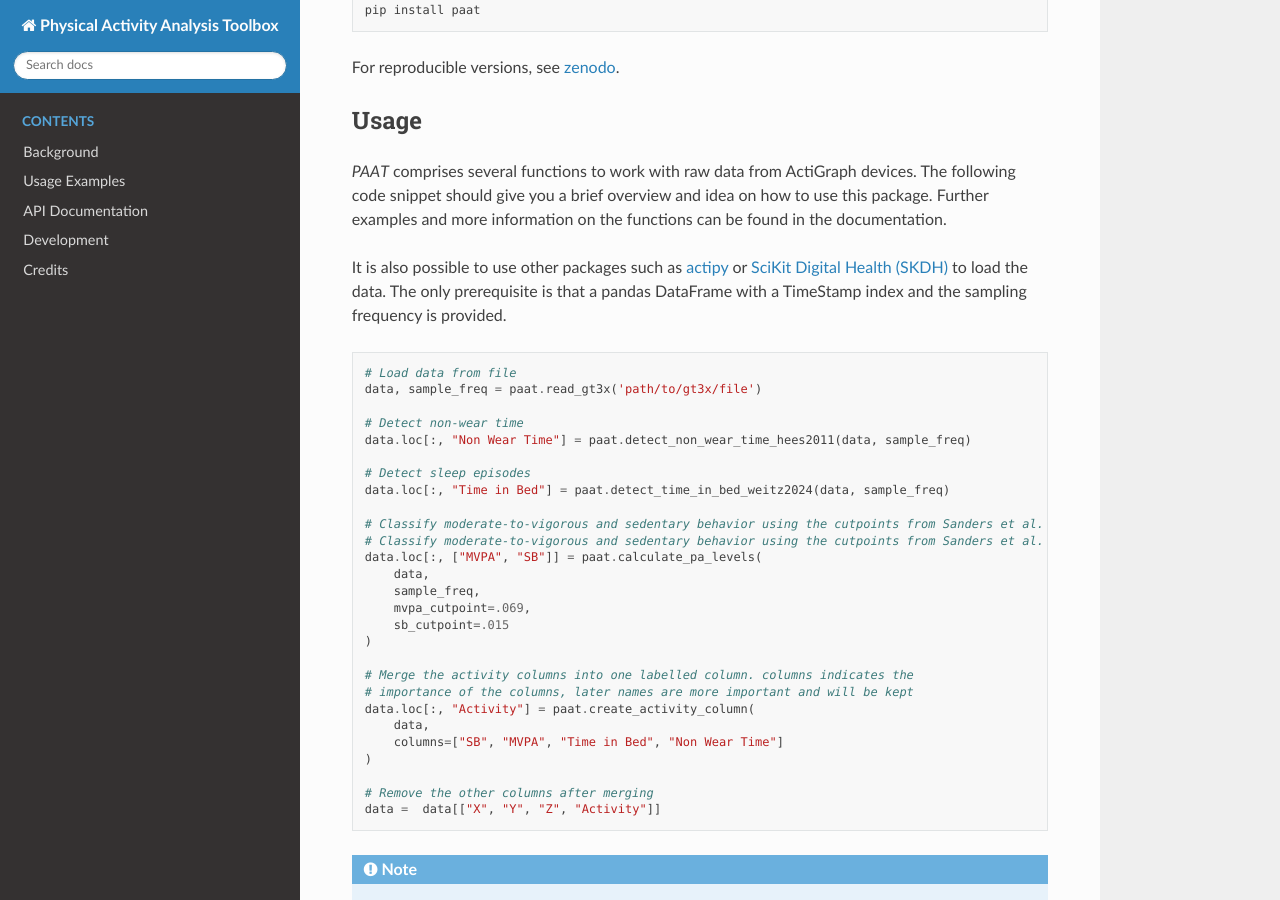
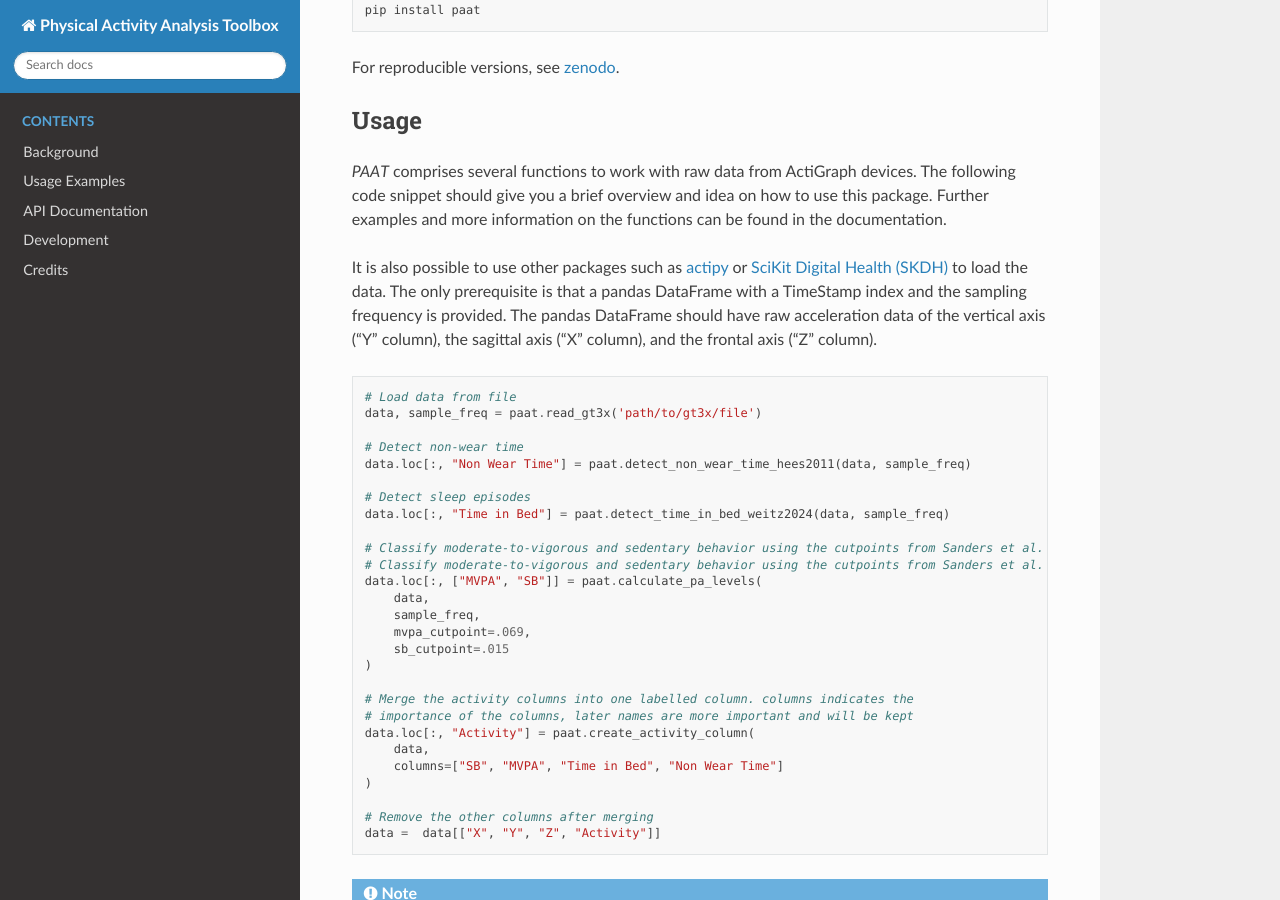
Before and after one commit to Trybnetic/paat, a Sphinx documentation site: the page built from docs/source/index.rst, in a window 1280 px wide and 900 px high, scrolled down 375 px. Built offline with Sphinx 7.4.7 and the Read the Docs theme 3.1.0, drawn with Linux system fonts in a browser that asks for light colours.

Commit message:
adds info that YXZ acceleration columns are required (fixes #49) and which axis refers to which axes of the human body (fixes #52)

```diff
--- a/README.rst
+++ b/README.rst
@@ -46,7 +46,7 @@ Usage
 
 *PAAT* comprises several functions to work with raw data from ActiGraph devices. The following code snippet should give you a brief overview and idea on how to use this package. Further examples and more information on the functions can be found in the documentation.
 
-It is also possible to use other packages such as `actipy <https://github.com/OxWearables/actipy>`_ or `SciKit Digital Health (SKDH) <https://github.com/pfizer-opensource/scikit-digital-health>`_ to load the data. The only prerequisite is that a pandas DataFrame with a TimeStamp index and the sampling frequency is provided.
+It is also possible to use other packages such as `actipy <https://github.com/OxWearables/actipy>`_ or `SciKit Digital Health (SKDH) <https://github.com/pfizer-opensource/scikit-digital-health>`_ to load the data. The only prerequisite is that a pandas DataFrame with a TimeStamp index and the sampling frequency is provided. The pandas DataFrame should have raw acceleration data of the vertical axis ("Y" column), the sagittal axis ("X" column), and the frontal axis ("Z" column).
 
 .. code-block:: python
 
--- a/docs/source/index.rst
+++ b/docs/source/index.rst
@@ -34,7 +34,7 @@ Usage
 
 *PAAT* comprises several functions to work with raw data from ActiGraph devices. The following code snippet should give you a brief overview and idea on how to use this package. Further examples and more information on the functions can be found in the documentation.
 
-It is also possible to use other packages such as `actipy <https://github.com/OxWearables/actipy>`_ or `SciKit Digital Health (SKDH) <https://github.com/pfizer-opensource/scikit-digital-health>`_ to load the data. The only prerequisite is that a pandas DataFrame with a TimeStamp index and the sampling frequency is provided.
+It is also possible to use other packages such as `actipy <https://github.com/OxWearables/actipy>`_ or `SciKit Digital Health (SKDH) <https://github.com/pfizer-opensource/scikit-digital-health>`_ to load the data. The only prerequisite is that a pandas DataFrame with a TimeStamp index and the sampling frequency is provided. The pandas DataFrame should have raw acceleration data of the vertical axis ("Y" column), the sagittal axis ("X" column), and the frontal axis ("Z" column).
 
 .. code-block:: python
 
```
